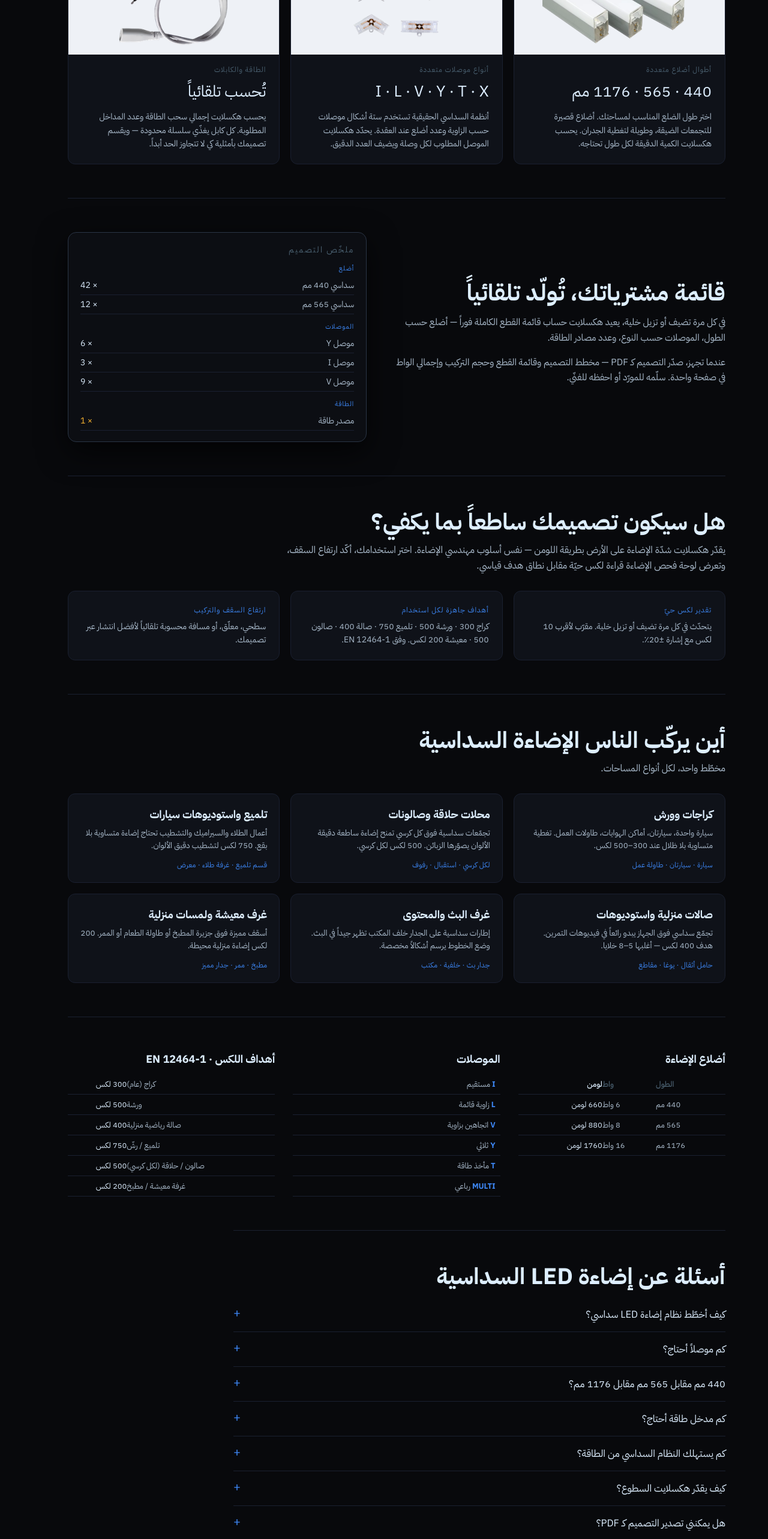
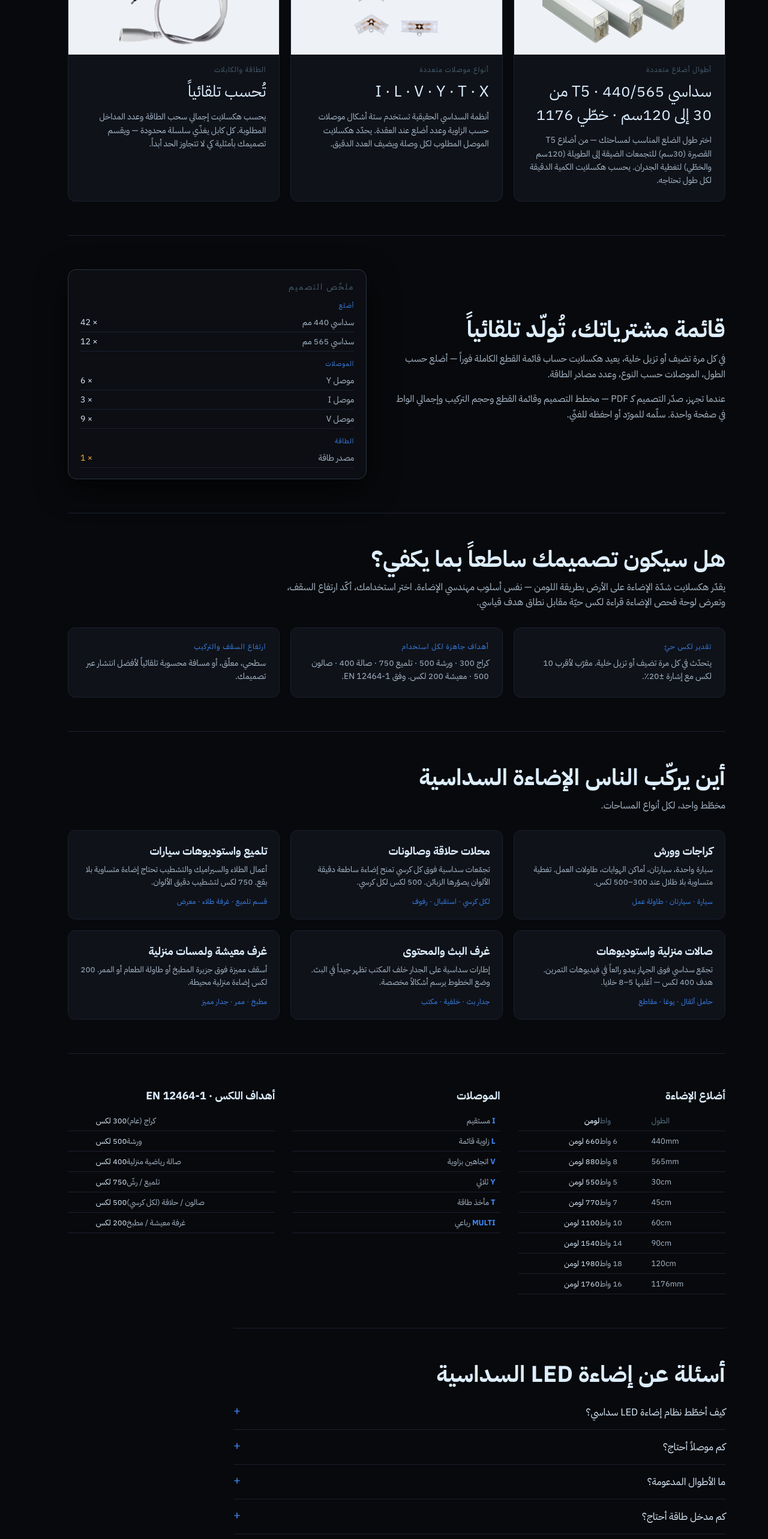
Before and after one commit to uAliAmer/hexlight, a React (Vite) app: page / in a window 1280 px wide. Shown: the part 2260-4826 px from the top of the page at 60% size. Built offline with nearby package versions, Linux system fonts and the light colour scheme.

Commit message:
Add T5 actual-length bars (30/45/60/90/120cm → 288.3/425/548.8/848.8/1148.8mm); numeric BarLength, derived watts/lumens/lengths; selectors by label; update landing copy

```diff
--- a/src/components/Landing.tsx
+++ b/src/components/Landing.tsx
@@ -1,4 +1,4 @@
-import { COLORS, SYSTEMS, USE_CASES, CONNECTOR_LABELS, ConnectorType } from "../engine/spec";
+import { COLORS, SYSTEMS, USE_CASES, CONNECTOR_LABELS, ConnectorType, WATTS_PER_BAR } from "../engine/spec";
 import { TEMPLATES } from "../engine/templates";
 import { buildGraph, hexVertices } from "../engine/geometry";
 
@@ -14,7 +14,7 @@ const TEMPLATE_BLURB: Record<string, string> = {
 };
 
 const COMPONENTS: [string, string, string, string][] = [
-  ["أطوال أضلاع متعددة", "440 · 565 · 1176 مم", "اختر طول الضلع المناسب لمساحتك. أضلاع قصيرة للتجمعات الضيقة، وطويلة لتغطية الجدران. يحسب هكسلايت الكمية الدقيقة لكل طول تحتاجه.", "/bars.png"],
+  ["أطوال أضلاع متعددة", "سداسي 440/565 · T5 من 30 إلى 120سم · خطّي 1176", "اختر طول الضلع المناسب لمساحتك — من أضلاع T5 القصيرة (30سم) للتجمعات الضيقة إلى الطويلة (120سم والخطّي) لتغطية الجدران. يحسب هكسلايت الكمية الدقيقة لكل طول تحتاجه.", "/bars.png"],
   ["أنواع موصلات متعددة", "I · L · V · Y · T · X", "أنظمة السداسي الحقيقية تستخدم ستة أشكال موصلات حسب الزاوية وعدد أضلع عند العقدة. يحدّد هكسلايت الموصل المطلوب لكل وصلة ويضيف العدد الدقيق.", "/connectors.png"],
   ["الطاقة والكابلات", "تُحسب تلقائياً", "يحسب هكسلايت إجمالي سحب الطاقة وعدد المداخل المطلوبة. كل كابل يغذّي سلسلة محدودة — ويقسم تصميمك بأمثلية كي لا تتجاوز الحد أبداً.", "/powercord.png"],
 ];
@@ -35,9 +35,9 @@ const USE_CASE_CARDS: [string, string, string][] = [
 ];
 
 const FAQ: [string, string][] = [
-  ["كيف أخطّط نظام إضاءة LED سداسي؟", "افتح هكسلايت في أي متصفح — بلا تثبيت أو حساب. انقر لوضع الألواح السداسية على الشبكة، اختر طول الضلع (440 أو 565 أو 1176 مم)، وتحدّد الأداة كل نوع موصل وتبني قائمة مواد كاملة بالكميات."],
+  ["كيف أخطّط نظام إضاءة LED سداسي؟", "افتح هكسلايت في أي متصفح — بلا تثبيت أو حساب. انقر لوضع الألواح السداسية على الشبكة، اختر طول الضلع (سداسي 440/565 مم، أو أضلاع T5 بأطوال 30/45/60/90/120 سم، أو خطّي 1176 مم)، وتحدّد الأداة كل نوع موصل وتبني قائمة مواد كاملة بالكميات."],
   ["كم موصلاً أحتاج؟", "يعتمد على هندسة التصميم. تستخدم الأنظمة السداسية ستة أنواع موصلات: I (مستقيم)، L (زاوية قائمة)، V (اتجاهين بزاوية)، Y (تفرّع ثلاثي)، T (مأخذ طاقة)، X (تقاطع رباعي). يكشف هكسلايت كل وصلة تلقائياً ويضيف العدد الدقيق."],
-  ["440 مم مقابل 565 مم مقابل 1176 مم؟", "هذه أطوال أضلع. 440 مم يصنع أشكالاً سداسية أصغر — مناسبة للتجمعات المدمجة. 565 مم يصنع أشكالاً أكبر بتغطية أوسع. 1176 مم للخطوط المستقيمة الطويلة. يدعم هكسلايت الثلاثة ويمزجها في تصميم واحد."],
+  ["ما الأطوال المدعومة؟", "أضلاع سداسية 440 و565 مم، وأضلاع T5 بأطوال فعلية 288.3/425/548.8/848.8/1148.8 مم (نظير 30/45/60/90/120 سم — تُقاس شاملة الأطراف فتقلّ ~5 سم عن الاسمي)، وضلع خطّي 1176 مم. 440 مم يصنع أشكالاً سداسية أصغر للتجمعات المدمجة، والأطول لتغطية أوسع. يدعم هكسلايت جميعها ويمزجها في تصميم واحد."],
   ["كم مدخل طاقة أحتاج؟", "كل سلسلة أضلاع متصلة تحتاج مدخل طاقة واحداً على الأقل. المدخل الواحد يوفّر حتى 420 واط — والسلسلة التي تتجاوز ذلك تحتاج مدخلاً ثانياً وهكذا. يحسب هكسلايت العدد الموصى به لكل جزيرة متصلة تلقائياً."],
   ["كم يستهلك النظام السداسي من الطاقة؟", "المهم هو سحب الكهرباء من الجدار. نموذجياً لكل ضلع: 6 واط جهة LED لـ 440 مم، 8 واط لـ 565 مم، 16 واط لـ 1176 مم، عند ≈110 لومن/واط وكفاءة محوّل ≈86٪. يحسب هكسلايت الاستهلاك الكلي حيّاً — ولوحة إعدادات أضلع تتيح ضبط كل قيمة."],
   ["كيف يقدّر هكسلايت السطوع؟", "طريقة اللومن (نفس أساس EN 12464-1): إجمالي اللومن × معامل الاستخدام (من هندسة الغرفة وارتفاع السقف) × عامل صيانة 0.80 ÷ مساحة الأرضية. النتيجة تقدير ±20٪ — ليست محاكاة دقيقة لكنها كافية للتأكد قبل الطلب."],
@@ -191,8 +191,8 @@ export default function Landing() {
             <thead><tr><th>الطول</th><th>واط</th><th>لومن</th></tr></thead>
             <tbody>
               {SYSTEMS.map((s) => {
-                const w = { 440: 6, 565: 8, 1176: 16 }[s.segmentLength];
-                return <tr key={s.id}><td>{s.segmentLength} مم</td><td>{w} واط</td><td>{w * 110} لومن</td></tr>;
+                const w = WATTS_PER_BAR[s.segmentLength] ?? 0;
+                return <tr key={s.id}><td>{s.label}</td><td>{w} واط</td><td>{Math.round(w * 110)} لومن</td></tr>;
               })}
             </tbody>
           </table>
--- a/src/components/Toolbar.tsx
+++ b/src/components/Toolbar.tsx
@@ -107,14 +107,14 @@ export default function Toolbar({ ed, onExport }: { ed: Editor; onExport: () =>
           <>
             <span className="tb-label">أضلاع خطية</span>
             <select className="tb-select" value={ed.lineSystem} onChange={(e) => ed.setLineSystem(e.target.value)}>
-              {SYSTEMS.map((s) => <option key={s.id} value={s.id}>{s.segmentLength}مم</option>)}
+              {SYSTEMS.map((s) => <option key={s.id} value={s.id}>{s.label}</option>)}
             </select>
           </>
         ) : (
           <>
             <span className="tb-label">أضلاع سداسية</span>
             <select className="tb-select" value={ed.hexSystem} onChange={(e) => ed.setHexSystem(e.target.value)}>
-              {SYSTEMS.map((s) => <option key={s.id} value={s.id}>{s.segmentLength}مم</option>)}
+              {SYSTEMS.map((s) => <option key={s.id} value={s.id}>{s.label}</option>)}
             </select>
           </>
         )}
--- a/src/engine/spec.ts
+++ b/src/engine/spec.ts
@@ -1,7 +1,8 @@
 // Spec constants reverse-engineered from app.hex-planner.com bundle.
 // These are the source-of-truth numbers the original planner uses.
 
-export type BarLength = 440 | 565 | 1176;
+// bar segment length in mm (integer or decimal, e.g. T5 actual lengths)
+export type BarLength = number;
 
 export interface SystemSpec {
   id: string;
@@ -13,26 +14,33 @@ export interface SystemSpec {
   pricePerPowerSupply: number;
 }
 
-// Order matters: hex systems first, line system last.
+// Order matters: hex systems first, then T5 actual-length bars, line system last.
 export const SYSTEMS: SystemSpec[] = [
   { id: "hex440", label: "440mm", segmentLength: 440, barEndToConnectorCenterMm: 8.9, pricePerSegment: 29, pricePerConnector: 5, pricePerPowerSupply: 49 },
   { id: "hex565", label: "565mm", segmentLength: 565, barEndToConnectorCenterMm: 8.9, pricePerSegment: 35, pricePerConnector: 6, pricePerPowerSupply: 59 },
+  // T5 integrated LED battens — actual lengths (nominal cm shown as label, measured incl. pins)
+  { id: "t5_30", label: "30cm", segmentLength: 288.3, barEndToConnectorCenterMm: 8.9, pricePerSegment: 15, pricePerConnector: 5, pricePerPowerSupply: 49 },
+  { id: "t5_45", label: "45cm", segmentLength: 425, barEndToConnectorCenterMm: 8.9, pricePerSegment: 20, pricePerConnector: 5, pricePerPowerSupply: 49 },
+  { id: "t5_60", label: "60cm", segmentLength: 548.8, barEndToConnectorCenterMm: 8.9, pricePerSegment: 25, pricePerConnector: 6, pricePerPowerSupply: 59 },
+  { id: "t5_90", label: "90cm", segmentLength: 848.8, barEndToConnectorCenterMm: 8.9, pricePerSegment: 35, pricePerConnector: 7, pricePerPowerSupply: 69 },
+  { id: "t5_120", label: "120cm", segmentLength: 1148.8, barEndToConnectorCenterMm: 8.9, pricePerSegment: 45, pricePerConnector: 8, pricePerPowerSupply: 79 },
   { id: "line1176", label: "1176mm", segmentLength: 1176, barEndToConnectorCenterMm: 8.9, pricePerSegment: 59, pricePerConnector: 8, pricePerPowerSupply: 79 },
 ];
 
 export const SYSTEM_BY_ID = Object.fromEntries(SYSTEMS.map((s) => [s.id, s])) as Record<string, SystemSpec>;
 
-// Electrical
-export const WATTS_PER_BAR: Record<BarLength, number> = { 440: 6, 565: 8, 1176: 16 };
+// Electrical — watts per bar by segment length (mm)
+export const WATTS_PER_BAR: Record<BarLength, number> = {
+  440: 6, 565: 8, 1176: 16,
+  288.3: 5, 425: 7, 548.8: 10, 848.8: 14, 1148.8: 18,
+};
 export const LM_PER_W = 110; // luminous efficacy
 export const DRIVER_EFFICIENCY = 0.86;
 export const MAX_WATTS_PER_RUN = 420; // one power input supplies up to this
 
-export const LUMENS_PER_BAR: Record<BarLength, number> = {
-  440: WATTS_PER_BAR[440] * LM_PER_W,
-  565: WATTS_PER_BAR[565] * LM_PER_W,
-  1176: WATTS_PER_BAR[1176] * LM_PER_W,
-};
+export const LUMENS_PER_BAR: Record<BarLength, number> = Object.fromEntries(
+  Object.entries(WATTS_PER_BAR).map(([len, w]) => [len, w * LM_PER_W]),
+) as Record<BarLength, number>;
 
 // User-editable bar configuration (Bar configuration popover).
 export interface BarConfig {
@@ -47,7 +55,9 @@ export const defaultBarConfig = (): BarConfig => ({
 });
 export const lumensForBar = (c: BarConfig, len: BarLength): number =>
   (c.wattsPerBar[len] ?? 0) * c.lmPerW;
-export const BAR_LENGTHS: BarLength[] = [440, 565, 1176];
+export const BAR_LENGTHS: BarLength[] = Object.keys(WATTS_PER_BAR)
+  .map(Number)
+  .sort((a, b) => a - b);
 
 // Light Check
 export const MAINTENANCE_FACTOR = 0.8; // MF
```
Also changed, not shown: 1 other file (tests, documents, lock files or other folders).
